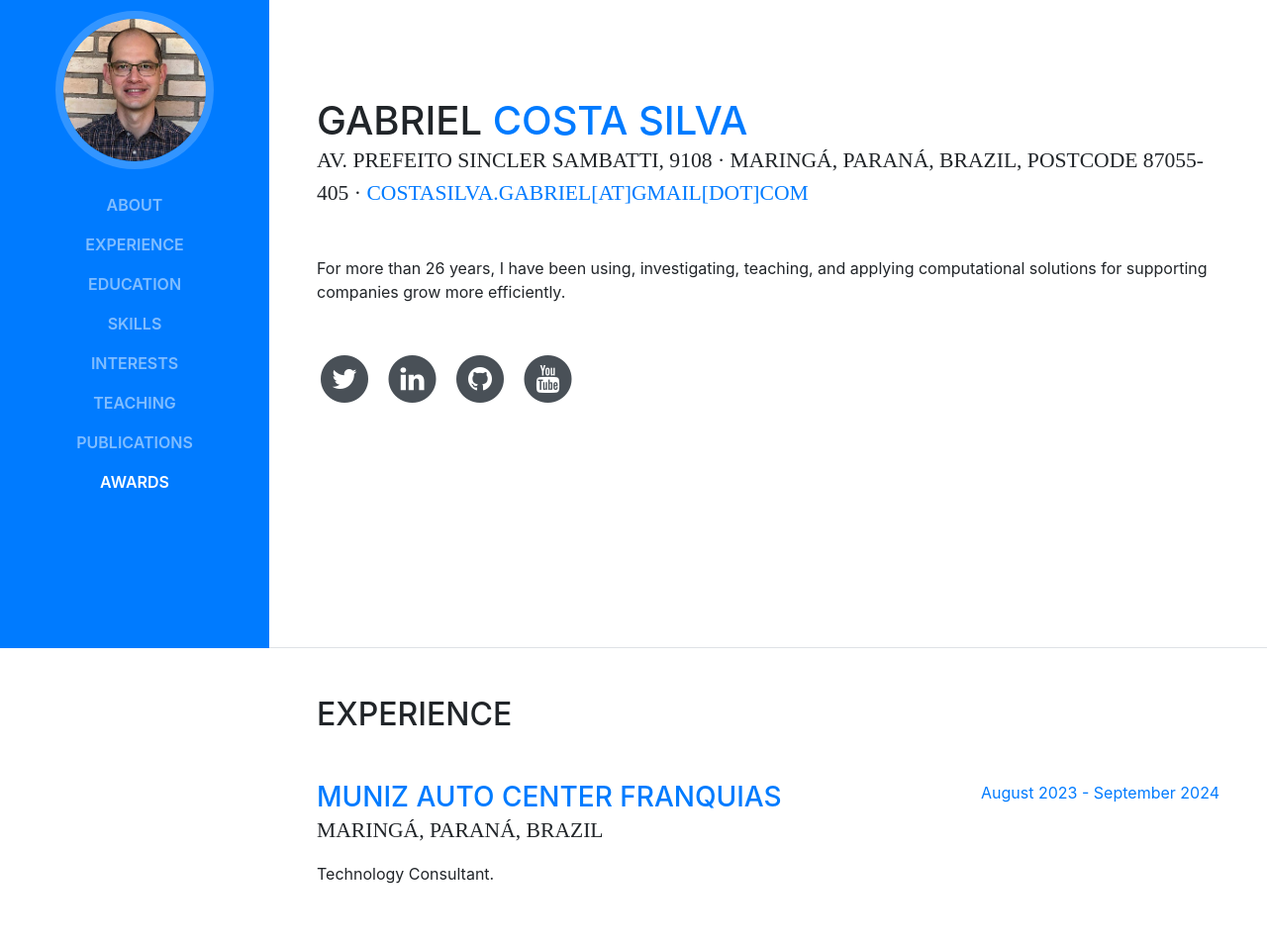
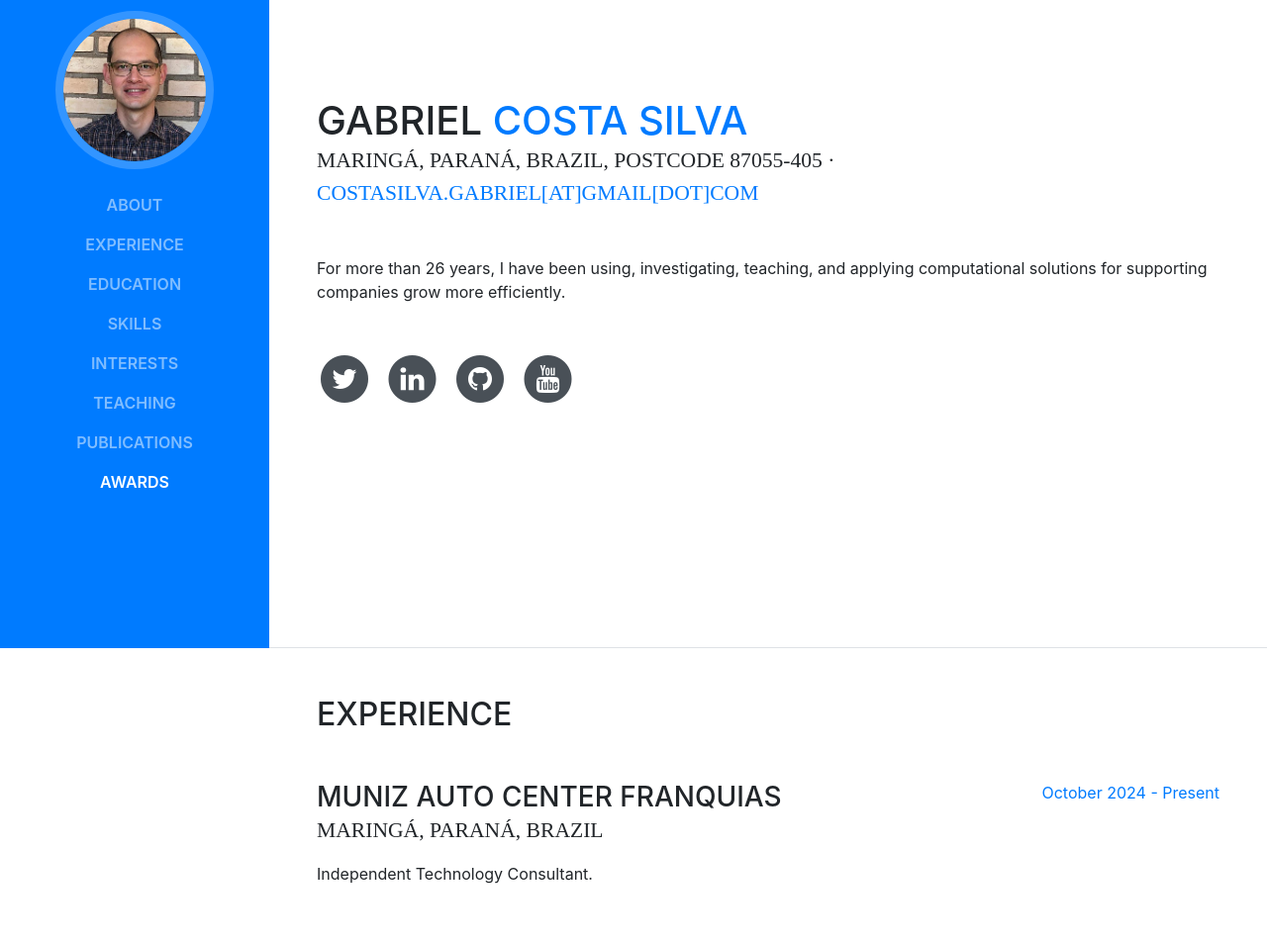
Before and after one commit to gabrielcostasilva/personal-website, a website with bundled scripts: page index.html in a window 1280 px wide. Shown: the part 145-1100 px from the top of the page at 99% size. Built offline with nearby package versions, Linux system fonts and the light colour scheme; a web font is replaced by a local one.

Commit message:
Updated address and skills

```diff
--- a/index.html
+++ b/index.html
@@ -82,7 +82,7 @@
         <h1 class="mb-0">Gabriel
           <span class="text-primary">Costa Silva</span>
         </h1>
-        <div class="subheading mb-5">AV. PREFEITO SINCLER SAMBATTI, 9108 · MARINGÁ, Paraná, Brazil, POSTCODE 87055-405 ·
+        <div class="subheading mb-5">MARINGÁ, Paraná, Brazil, POSTCODE 87055-405 ·
           <span class="text-primary">COSTASILVA.GABRIEL[at]GMAIL[dot]COM</span>
         </div>
         <p class="mb-5">For more than 26 years, I have been using, investigating, teaching, and applying
@@ -127,6 +127,17 @@
     <section class="resume-section p-3 p-lg-5 d-flex flex-column" id="experience">
       <div class="my-auto">
         <h2 class="mb-5">Experience</h2>
+
+        <div class="resume-item d-flex flex-column flex-md-row mb-5">
+          <div class="resume-content mr-auto">
+            <h3 class="mb-0">MUNIZ AUTO CENTER FRANQUIAS</h3>
+            <div class="subheading mb-3">MARINGÁ, Paraná, Brazil</div>
+            <p>Independent Technology Consultant.</p>
+          </div>
+          <div class="resume-date text-md-right">
+            <span class="text-primary">October 2024 - Present</span>
+          </div>
+        </div>
 
         <div class="resume-item d-flex flex-column flex-md-row mb-5">
           <div class="resume-content mr-auto">
@@ -322,6 +333,12 @@
         </p>
 
         <ul class="list-inline list-icons">
+         <li class="list-inline-item">
+            <i class="devicon-ruby-plain-wordmark"></i>
+          </li>
+         <li class="list-inline-item">
+            <i class="devicon-rails-plain-wordmark"></i>
+          </li>
           <li class="list-inline-item">
             <i class="devicon-vuejs-plain-wordmark"></i>
           </li>
```
